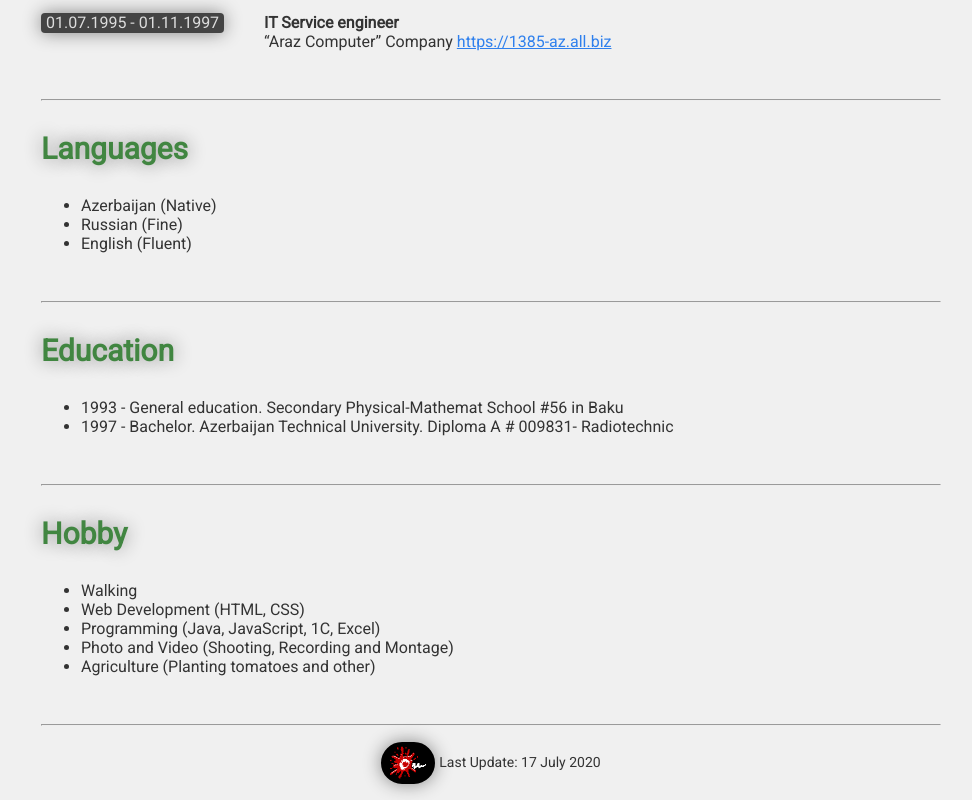
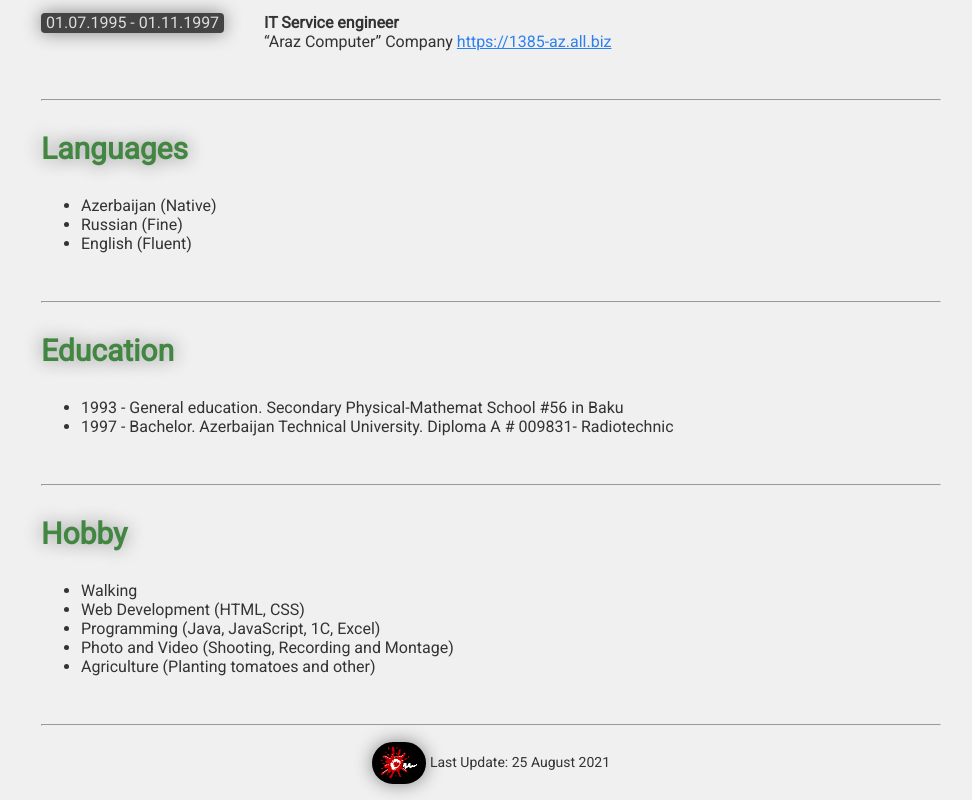
Before and after one commit to orrstudio/cv, a plain HTML site: page index.html in a window 1280 px wide. Shown: the part 1088-1888 px from the top of the page, without its empty margins (149-1121 px from the left). Drawn offline with Linux system fonts and the light colour scheme; a script that the page names is missing.

Commit message:
update
update

```diff
--- a/index.html
+++ b/index.html
@@ -168,7 +168,7 @@
                 <hr>
                 <p style="text-align: center;">
                 <img class="orrlogo" align="center" src="./images/ORRlogo.png" alt="Orr Logo" width="50">
-                <span style="text-align: center; font-size: 14px;"> Last Update: 17 July 2020
+                <span style="text-align: center; font-size: 14px;"> Last Update: 25 August 2021
 </span></p>
 </div>
 
```
